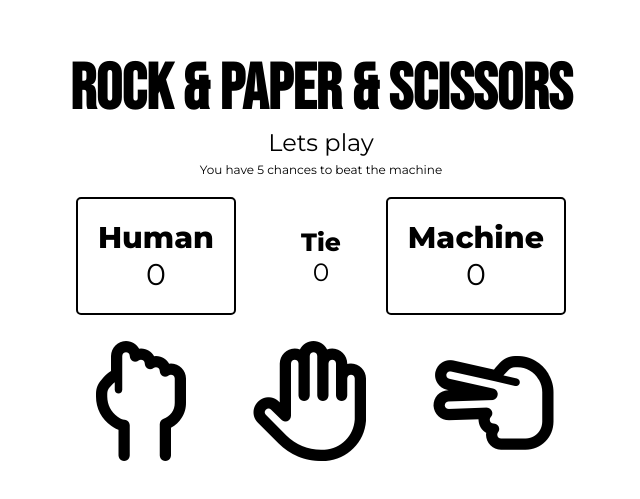
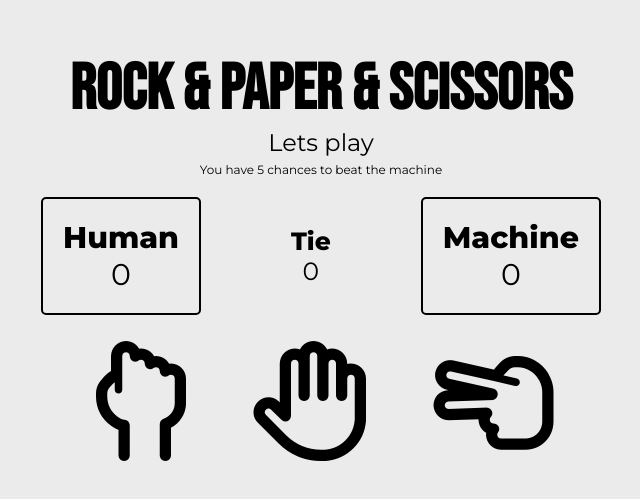
Before and after one commit to GBalatti9/odin-rock-paper-scissors, a plain HTML site: page index.html in a window 1280 px wide. Shown: the part 143-642 px from the top of the page, without its empty margins (319-959 px from the left). Drawn offline with Linux system fonts and the light colour scheme.

Commit message:
Finished project

```diff
--- a/index.html
+++ b/index.html
@@ -16,6 +16,10 @@
             <h4>Human</h4>
             <p id="pHuman"></p>
         </div>
+        <div class="tie-score">
+            <h4>Tie</h4>
+            <p id="tie"></p>
+        </div>
         <div class="score">
             <h4>Machine</h4>
             <p id="pMachine"></p>
@@ -33,10 +37,6 @@
     <div class="messages">
         <p class="message"></p>
     </div>
-    <div class="tie-score">
-        <h4>Tie</h4>
-        <p id="tie"></p>
-    </div>
     <input type="submit" id="resetButton" value="Try again">
     <script src="js.js"></script>
 </body>
--- a/js.js
+++ b/js.js
@@ -4,9 +4,6 @@ window.onload = () => {
     const messageElement = document.querySelector('.message');
     const resetButton = document.getElementById('resetButton');
     resetButton.classList.add('display');
-    // resetButton.addEventListener('click', () => {
-    //     resetButton.classList.add('display');
-    // })
 
     // LOGICA
     let gameStats = {
--- a/style.css
+++ b/style.css
@@ -12,6 +12,7 @@ body{
     justify-content: center;
     flex-direction: column;
     height: 100vh;
+    background-color: #ebebeb;
 }
 
 .title-web{
@@ -33,11 +34,11 @@ body{
 }
 
 .scores{
+    position: relative;
     width: 50%;
     margin: 20px 0px;
     display: flex;
     justify-content: space-around;
-    position: relative;
 }
 
 .scores .score{
@@ -57,9 +58,10 @@ body{
 
 .buttons button{
     border: none;
+    border-radius: 5px;
     font-size: 120px;
     outline: none;
-    background-color: white;
+    background-color: #ebebeb;
     transition: all 0.5s ease;
     cursor: pointer;
 }
@@ -112,10 +114,7 @@ body{
     flex-direction: column;
     font-family: Montserrat, sans-serif;
     padding: 10px;
-    position: absolute; /* Agregar posición absoluta al elemento */
-    top: 50%; /* Ajustar coordenadas verticales para centrarlo verticalmente */
-    left: 50%; /* Ajustar coordenadas horizontales para centrarlo horizontalmente */
-    transform: translate(-50%, -50%); /* Centrar el elemento en el centro del contenedor */
+    justify-content: center;
 }
 
 .tie-score h4, .tie-score p{
```
